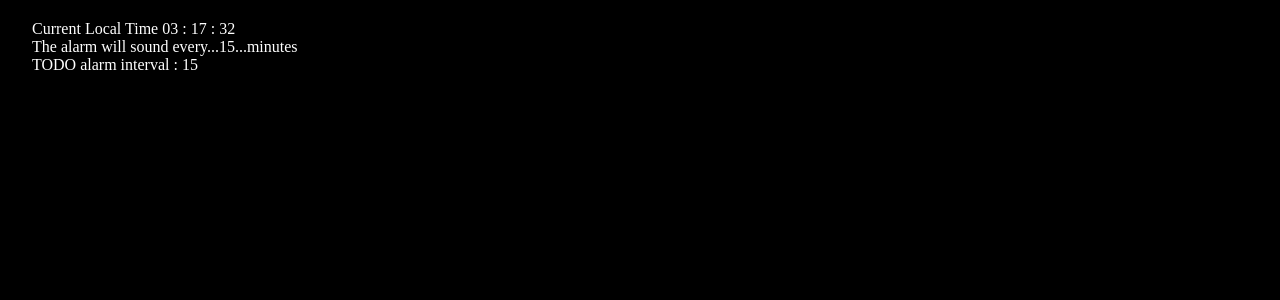
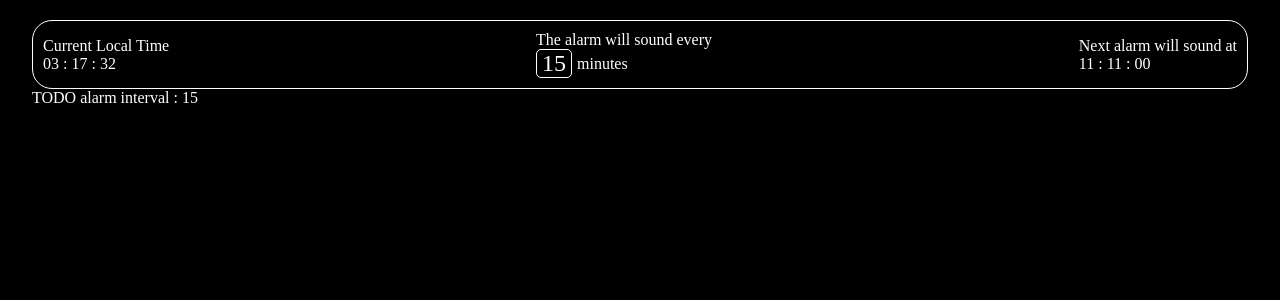
Before and after one commit to danifromecuador/plannywise_draft_5, a React (Vite) app: page / in a window 1280 px wide. Shown: the top 300 px of the page. Built offline with nearby package versions, Linux system fonts and the light colour scheme.

Commit message:
Improve UI/UX

```diff
--- a/src/alarm/Alarm.css
+++ b/src/alarm/Alarm.css
@@ -7,14 +7,30 @@
   align-items: center;
 }
 
+.alarm-left, .alarm-center, .alarm-right {
+  display: flex;
+  align-items: center;
+  column-gap: 5px;
+}
+
+.alarm-interval-select {
+  display: flex;
+  column-gap: 5px;
+}
+
+.puto {
+  display: flex;
+  align-items: center;
+  column-gap: 5px;
+}
+
 .alarm-interval-show,
 .alarm-interval-select-item {
+  border: 1px solid white;
+  border-radius: 5px;
+  padding: 0 5px;
   font-size: 1.5rem;
-  border: 1px solid white;
-  padding: 0 5px;
-  border-radius: 10px;
   cursor: pointer;
-  margin: 3px;
 }
 
 .alarm-interval-show.hide,
@@ -22,11 +38,11 @@
   display: none;
 }
 
-@media (width <= 950px) {
-  .alarm-h-m-s,
-  .alarm-setted-interval-indicator,
-  .alarm-next-time-indicator {
-    display: flex;
+@media (width <= 1280px) {
+  .alarm-left,
+  .alarm-center,
+  .alarm-right {
     flex-direction: column;
+    align-items: flex-start;
   }
 }
--- a/src/alarm/Alarm.jsx
+++ b/src/alarm/Alarm.jsx
@@ -1,5 +1,6 @@
 import { ztore } from '../zustand/ztore.js';
-import { useEffect } from 'react';
+import { useState, useEffect } from 'react';
+import './Alarm.css'
 
 export const Alarm = () => {
   const { timeFormatted, currentAlarmInterval, updateCurrentAlarmInterval, updateZtore } = ztore();
@@ -11,22 +12,47 @@ export const Alarm = () => {
   }, [currentAlarmInterval]);
 
   // save ztore state in local storage when ztore state changes
-  useEffect(()=>{
+  useEffect(() => {
     localStorage.setItem("currentAlarmInterval", JSON.stringify(currentAlarmInterval))
-  },[currentAlarmInterval])
+  }, [currentAlarmInterval])
+
+  const [hideAlarmIntervalShow, setHideAlarmIntervalShow] = useState("")
+  const [hideAlarmIntervalSelect, setHideAlarmIntervalSelect] = useState("hide")
+  const handleClickAlarmIntervalShow = () => {
+    if (hideAlarmIntervalShow === "") {
+      setHideAlarmIntervalShow("hide")
+      setHideAlarmIntervalSelect("")
+    }
+    else setHideAlarmIntervalShow("")
+  }
+
+  const handleClickAlarmIntervalSelect = (i) => {
+    setHideAlarmIntervalSelect("hide")
+    setHideAlarmIntervalShow("")
+    updateCurrentAlarmInterval(i)
+  }
+
+
 
   return (
     <div className="alarm">
       <div className="alarm-left">
-        <span>Current Local Time </span>
+        <span>Current Local Time</span>
         <span>{timeFormatted.h} : {timeFormatted.m} : {timeFormatted.s}</span>
       </div>
       <div className="alarm-center">
-        <span>The alarm will sound </span>
-        <span>
-          every...
-          <span className="alarm-interval-show" onClick={() => updateCurrentAlarmInterval(23)}>{currentAlarmInterval}</span>
-          ...minutes</span>
+        <span>The alarm will sound every</span>
+        <span className='puto'>
+          <span className={`alarm-interval-show ${hideAlarmIntervalShow}`} onClick={handleClickAlarmIntervalShow}>{currentAlarmInterval}</span>
+          <span className={`alarm-interval-select ${hideAlarmIntervalSelect}`}>
+            {[5, 10, 15, 20, 30, 60].map(i => <span key={i} className='alarm-interval-select-item' onClick={() => handleClickAlarmIntervalSelect(i)}>{i}</span>)}
+          </span>
+          minutes
+        </span>
+      </div>
+      <div className="alarm-right">
+        <span>Next alarm will sound at</span>
+        <span>11 : 11 : 00</span>
       </div>
     </div>
   );
```
